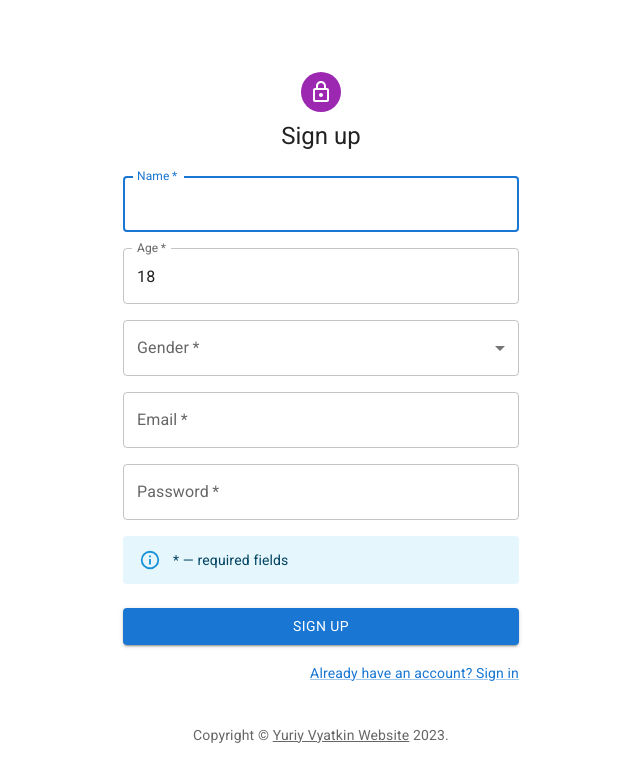
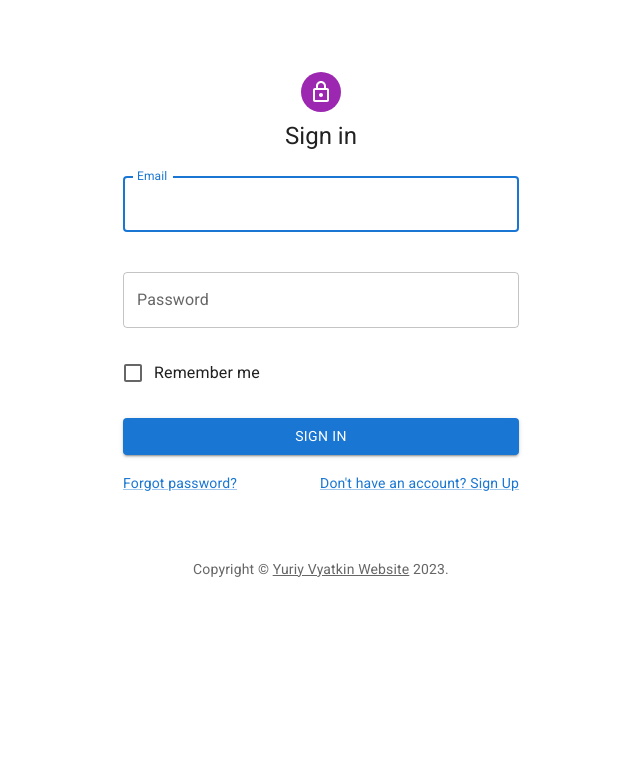
Before and after one commit to yuriyvyatkin/recommendation-system, a React app: page / in a window 1280 px wide. Shown: the top 782 px of the page, without its empty margins (319-959 px from the left). Built offline with nearby package versions, Linux system fonts and the light colour scheme.

Commit message:
Add functionality to the sign in form.

```diff
--- a/src/App.tsx
+++ b/src/App.tsx
@@ -11,8 +11,8 @@ function App() {
       /* <AdminForm />
       <SearchBar />
       <Tile /> */
-      <SignUpForm />
-      // <SignInForm />
+      // <SignUpForm />
+      <SignInForm />
       // <Album />
     // </div>
   );
--- a/src/features/forms/auth/signInForm/SignInForm.tsx
+++ b/src/features/forms/auth/signInForm/SignInForm.tsx
@@ -1,4 +1,4 @@
-import * as React from 'react';
+import { useState } from 'react';
 import Avatar from '@mui/material/Avatar';
 import Button from '@mui/material/Button';
 import CssBaseline from '@mui/material/CssBaseline';
@@ -11,19 +11,74 @@ import Box from '@mui/material/Box';
 import LockOutlinedIcon from '@mui/icons-material/LockOutlined';
 import Typography from '@mui/material/Typography';
 import Container from '@mui/material/Container';
+import Alert from '@mui/material/Alert';
 import { createTheme, ThemeProvider } from '@mui/material/styles';
 import Copyright from '../../../copyright/Copyright';
+import { useAppSelector } from '../../../../app/hooks';
+import { validatePassword } from "hashed-password";
 
 const theme = createTheme();
 
 export default function SignInForm() {
+  const [errorMessage, setErrorMessage] = useState("");
+
+  type User = {
+    id: string,
+    name: string,
+    gender: string,
+    age: number,
+    email: string,
+    password: {
+      salt: string;
+      hash: string;
+    },
+  };
+
+  type State = {
+    users: Array<User>;
+  };
+
+  type Fields = {
+    email: string;
+    password: string;
+    remember: FormDataEntryValue | string;
+  }
+
+  const users: Array<User> = useAppSelector((state: State) => state.users.slice());
+  // const users: Array<User> = useAppSelector((state: State) => state.users.map((user: User) => {user.id, user.name, user.email, user.password}));
+  const emailRegex = /^([\w-]+(?:\.[\w-]+)*)@((?:[\w-]+\.)*\w[\w-]{0,66})\.([a-z]{2,6}(?:\.[a-z]{2})?)$/i;
+
   const handleSubmit = (event: React.FormEvent<HTMLFormElement>) => {
     event.preventDefault();
     const data = new FormData(event.currentTarget);
-    console.log({
-      email: data.get('email'),
-      password: data.get('password'),
+    const fields: Fields = {
+      email: data.get('email') as string,
+      password: data.get('password') as string,
+      remember: data.get('remember') ?? '',
+    };
+
+    // if (fields.email || !emailRegex.test(fields.email)) {
+    //   setErrorMessage(`Field "Email" is required and should contain the correct value!`);
+
+    //   return;
+    // }
+
+    // if (fields.password || fields.password.length < 6) {
+    //   setErrorMessage(`Field "Password" is required and should contain the correct value!`);
+
+    //   return;
+    // }
+
+    const index = users.findIndex(user => {
+      if (user.email === fields.email && validatePassword(fields.password, user.password.salt, user.password.hash)) {
+        return true;
+      }
+
+      return false;
     });
+
+    // event.currentTarget.reset();
+    // setErrorMessage('');
   };
 
   return (
@@ -45,19 +100,21 @@ export default function SignInForm() {
             Sign in
           </Typography>
           <Box component="form" onSubmit={handleSubmit} noValidate sx={{ mt: 1 }}>
+              <Grid container spacing={2}>
+                <Grid item xs={12}>
                   <TextField
                     margin="normal"
-              required
                     fullWidth
                     id="email"
-              label="Email Address"
+                    label="Email"
                     name="email"
                     autoComplete="email"
                     autoFocus
                   />
+                </Grid>
+                <Grid item xs={12}>
                   <TextField
                     margin="normal"
-              required
                     fullWidth
                     name="password"
                     label="Password"
@@ -65,8 +122,16 @@ export default function SignInForm() {
                     id="password"
                     autoComplete="current-password"
                   />
+                </Grid>
+                <Grid item xs={12}>
+                  {
+                    errorMessage
+                      && <Alert severity="warning"> {errorMessage} </Alert>
+                  }
+                </Grid>
+              </Grid>
             <FormControlLabel
-              control={<Checkbox value="remember" color="primary" />}
+              control={<Checkbox name="remember" value="remember" color="primary" />}
               label="Remember me"
             />
             <Button
--- a/src/features/forms/auth/signInForm/SignInFormSlice.ts
+++ b/src/features/forms/auth/signInForm/SignInFormSlice.ts
@@ -5,10 +5,13 @@ import { hashPassword } from "hashed-password";
 type User = {
   id: string,
   name: string,
-  gender?: string,
-  age?: number,
+  gender: string,
+  age: number,
   email: string,
-  password: object,
+  password: {
+    salt: string;
+    hash: string;
+  },
   likedItems: Array<string>,
 };
 
@@ -41,7 +44,7 @@ const signInSlice = createSlice({
         gender,
         age,
         email,
-        password: {hash, salt},
+        password: { hash, salt },
         likedItems: [],
       });
     },
--- a/src/features/forms/auth/signUpForm/SignUpForm.tsx
+++ b/src/features/forms/auth/signUpForm/SignUpForm.tsx
@@ -14,8 +14,6 @@ import InputLabel from '@mui/material/InputLabel';
 import MenuItem from '@mui/material/MenuItem';
 import FormControl from '@mui/material/FormControl';
 import Select, { SelectChangeEvent } from '@mui/material/Select';
-
-
 import { createTheme, ThemeProvider } from '@mui/material/styles';
 import Copyright from '../../../copyright/Copyright';
 import {
@@ -43,12 +41,12 @@ export default function SignUpForm() {
     event.preventDefault();
 
     const inputs = event.currentTarget.querySelectorAll('input');
-    const fieldsArray: Array<Field> = [];
+    let fields: any = [];
     inputs.forEach((item) => {
-      fieldsArray.push({name: item.name, value: item.value});
+      fields.push({name: item.name, value: item.value});
     });
 
-    const emptyField = fieldsArray.find((field) => field.value === '');
+    const emptyField = fields.find((field: Field) => field.value === '');
 
     if (emptyField) {
       const emptyFieldName = emptyField.name.charAt(0).toUpperCase() + emptyField.name.slice(1);
@@ -57,28 +55,27 @@ export default function SignUpForm() {
       return;
     }
 
-    const fieldsObj = Object.fromEntries(fieldsArray.map(obj => [obj.name, obj.value]));
+    fields = Object.fromEntries(fields.map((field: Field) => [field.name, field.value]));
 
-
-    if (!emailRegex.test(fieldsObj.email)) {
+    if (!emailRegex.test(fields.email)) {
       setErrorMessage('Please check the "Email" field validity!');
 
       return;
     }
 
-    if (fieldsObj.password.length < 6) {
+    if (fields.password.length < 6) {
       setErrorMessage('The "Password" field must contain at least 6 characters!');
 
       return;
     }
 
-    if (+fieldsObj.age < 5 || +fieldsObj.age > 120) {
+    if (+fields.age < 5 || +fields.age > 120) {
       setErrorMessage('Please fill in the "Age" field with a value between 5 and 120 inclusive!');
 
       return;
     }
 
-    dispatch(addUser(fieldsObj));
+    dispatch(addUser(fields));
 
     event.currentTarget.reset();
     setErrorMessage('');
@@ -104,7 +101,7 @@ export default function SignUpForm() {
           </Typography>
           <Box component="form" noValidate onSubmit={handleSubmit} sx={{ mt: 3 }}>
             <Grid container spacing={2}>
-              <Grid item xs={12} sm={12}>
+              <Grid item xs={12}>
                 <TextField
                   required
                   fullWidth
```
Lines whose indentation alone changed are shown as unchanged.
